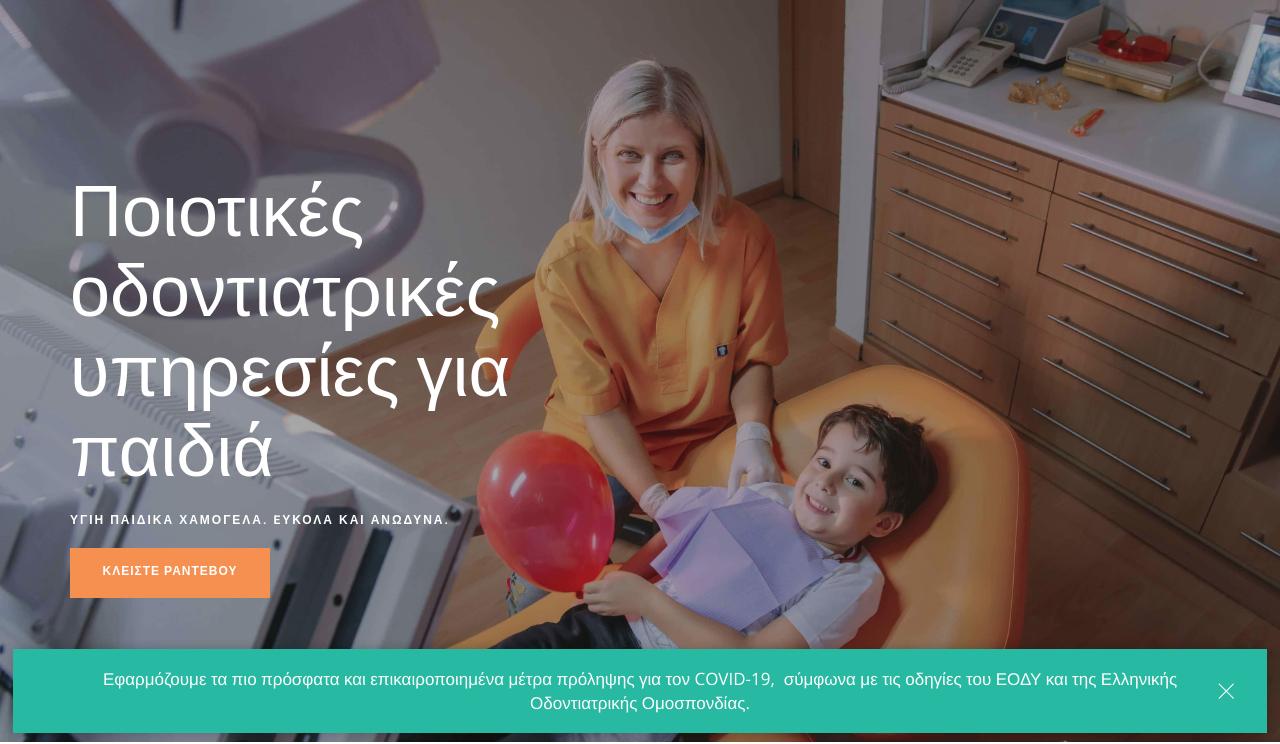
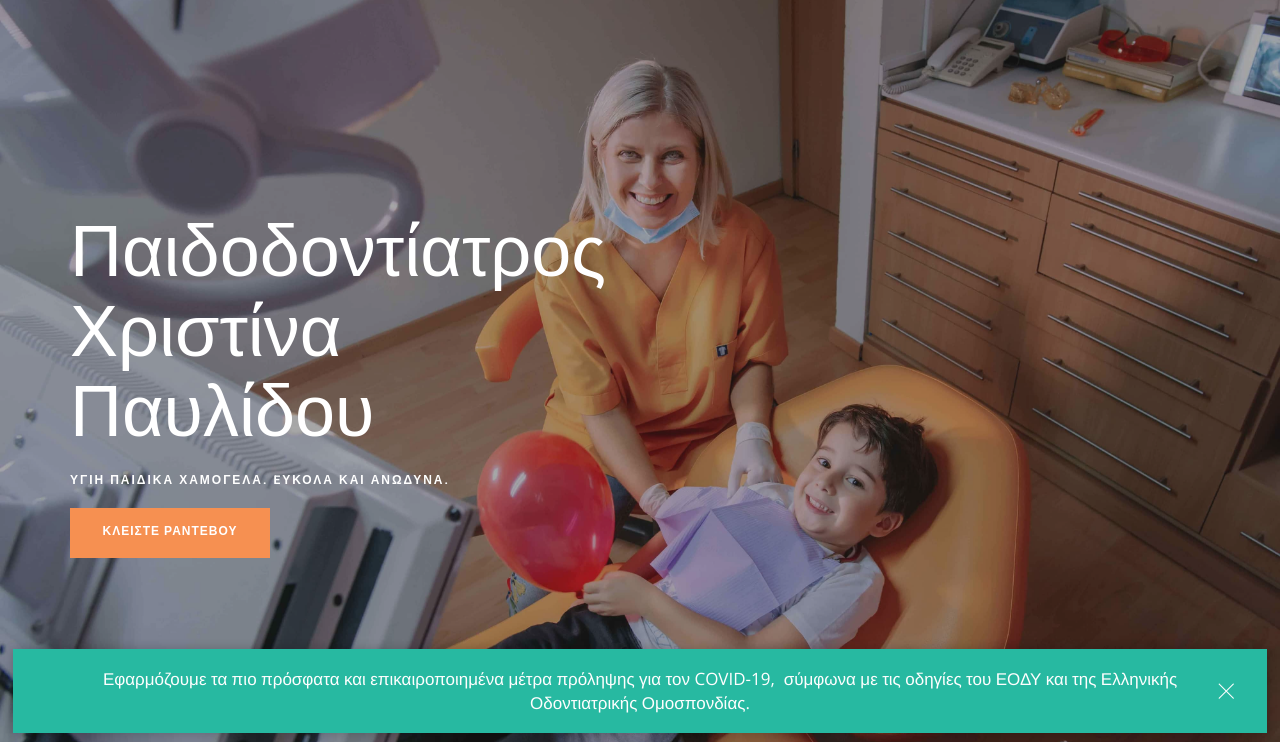
Before and after one commit to KanKanJee/FullOfSmiles, a plain HTML site: page index.html in a window 1280 px wide. Shown: the part 59-803 px from the top of the page. Drawn offline with nearby package versions, Linux system fonts and the light colour scheme; some packages are replaced by stand-ins of ours.

Commit message:
chnahed H1 index

```diff
--- a/index.html
+++ b/index.html
@@ -164,7 +164,7 @@
 		                <div class="container v-align-transform">
 		                    <div class="row">
 		                        <div class="col-md-6 col-sm-8 mbpadtop">
-		                            <h1 class="mb16 mb-xs-16 large">Ποιοτικές οδοντιατρικές υπηρεσίες για παιδιά</h1>
+		                            <h1 class="mb16 mb-xs-16 large">Παιδοδοντίατρος Χριστίνα Παυλίδου</h1>
 		                            <h6 class="uppercase mb16">Υγιη παιδικα χαμογελα. Eυκολα και ανωδυνα.</h6>
 		                            <a class="btn btn-lg btn-filled" href="#contact">Κλειστε ραντεβου</a>
 		                        </div>
```
